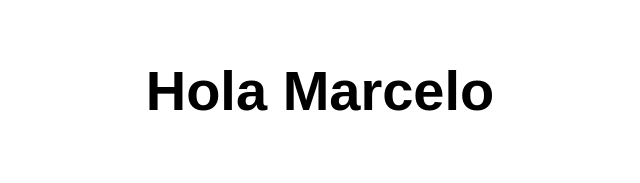
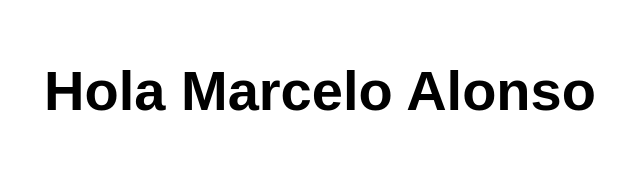
Before and after one commit to malonsolzc/mi-primer-app-mam, a website: page src/index.html in a window 1280 px wide. Shown: the whole page, without its empty margins (320-960 px from the left). Drawn offline with Linux system fonts and the light colour scheme.

Commit message:
// Otro cambio

```diff
--- a/src/index.html
+++ b/src/index.html
@@ -10,7 +10,7 @@
 
 <body>
   <main>
-    <h1>Hola Marcelo</h1>
+    <h1>Hola Marcelo Alonso</h1>
   </main>
 </body>
 
```
